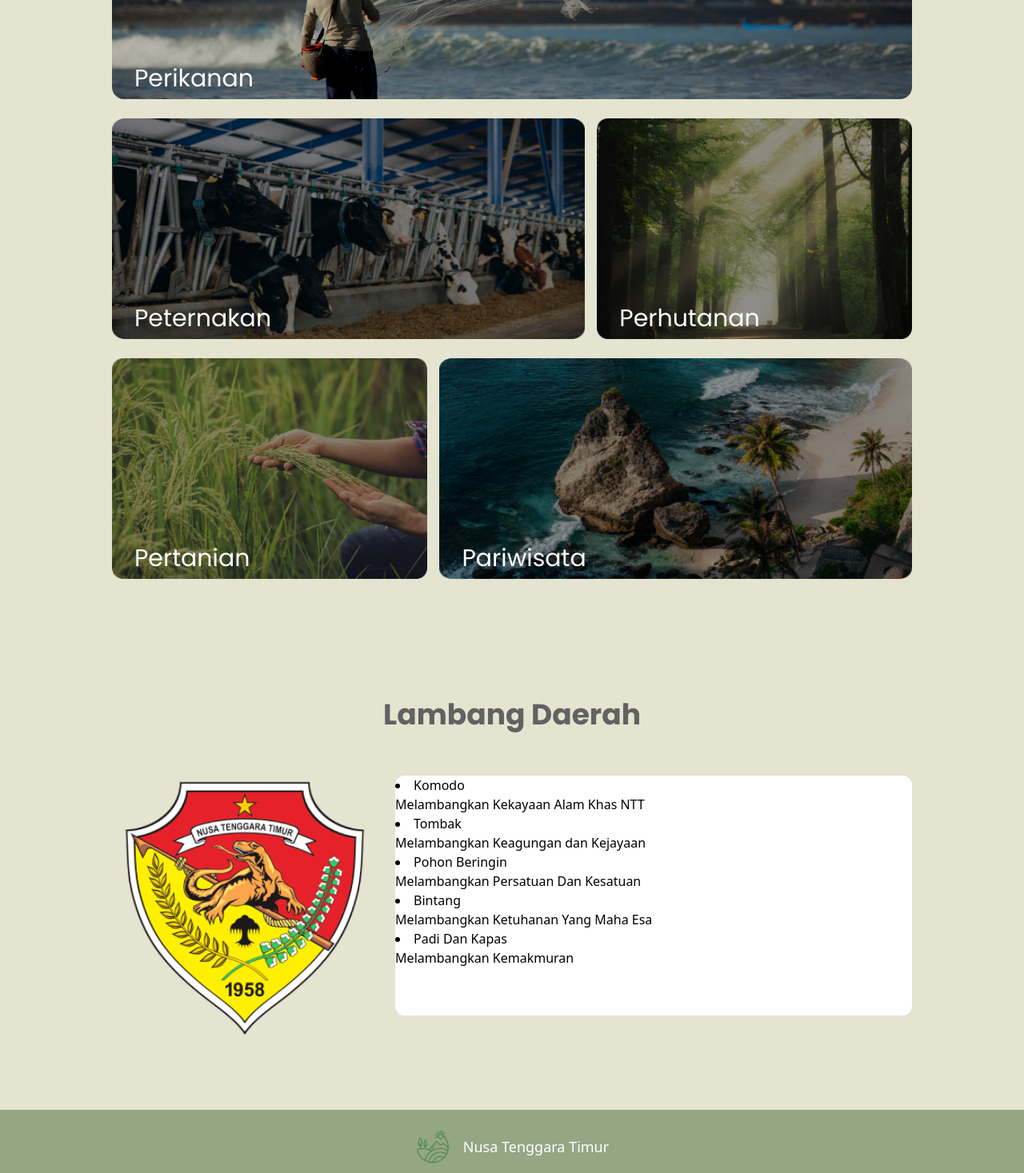
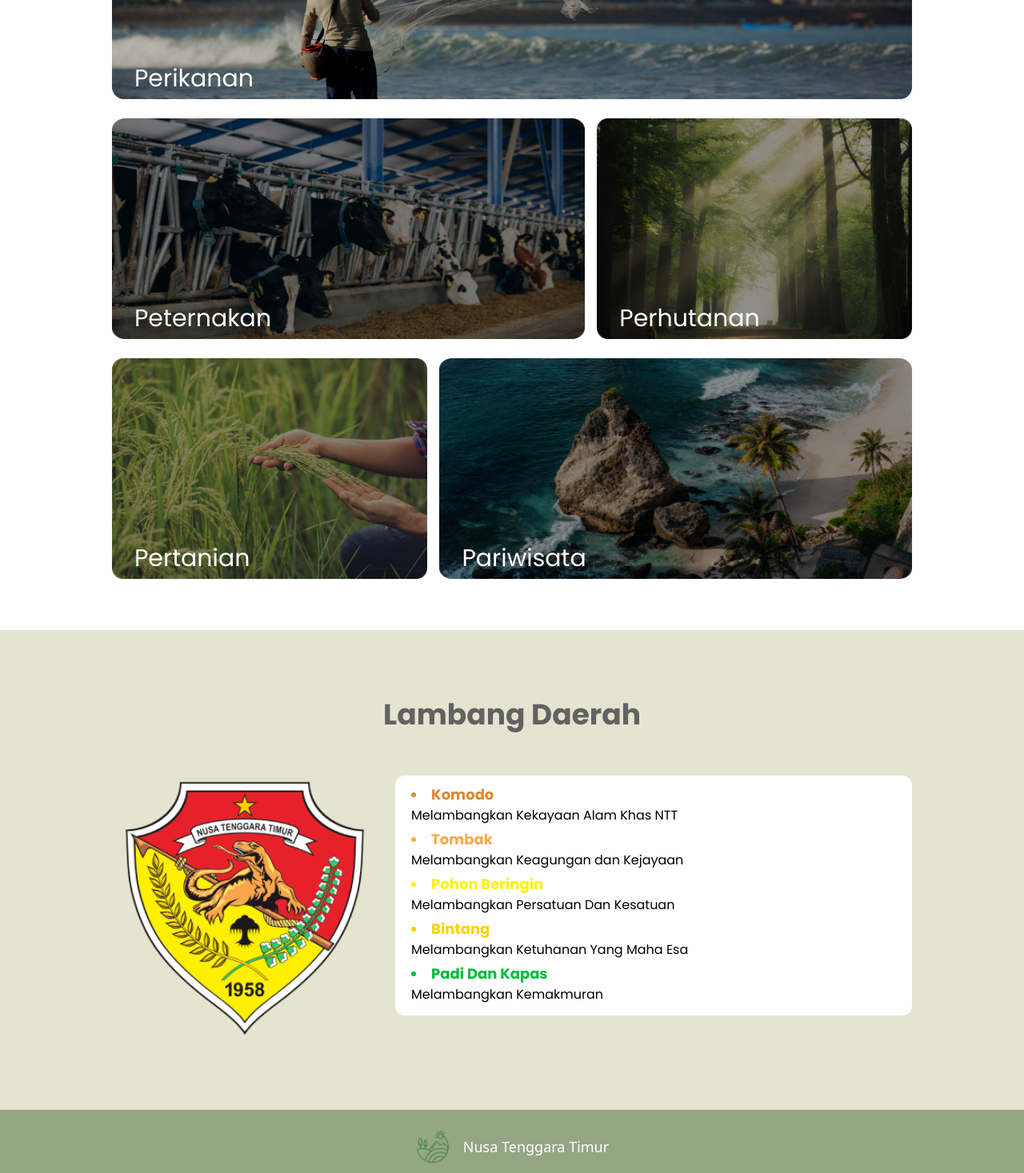
Before and after one commit to Azzahira-Calista/pancasila-vue, a Vue app: page / in a window 1280 px wide. Shown: the part 3638-5105 px from the top of the page at 80% size. Built offline with nearby package versions, Linux system fonts and the light colour scheme; a web font is replaced by a local one.

Commit message:
style: [FA] add style about component emblem area

```diff
--- a/src/components/About Component/AboutCompContribution/AboutCompContribution.vue
+++ b/src/components/About Component/AboutCompContribution/AboutCompContribution.vue
@@ -1,6 +1,6 @@
 <template>
   <div
-    class=" w-screen px-[8.75rem] py-[4rem] flex flex-col items-center"
+    class=" w-screen px-[8.75rem] py-[4rem] flex flex-col items-center bg-white"
   >
     <h1 class="text-[#626262] font-poppins text-4xl font-bold mb-4">
       {{ headerText }}
--- a/src/components/About Component/AboutCompEmblemArea/AboutCompEmblemArea.vue
+++ b/src/components/About Component/AboutCompEmblemArea/AboutCompEmblemArea.vue
@@ -3,8 +3,8 @@
     <h1 class="font-poppins font-bold text-[#626262] text-4xl mb-14">{{ heading }}</h1>
     <div class="flex justify-between w-full  h-full">
         <img :src= "emblemImage" :alt= "heading">
-        <div class="bg-white w-[40.37rem] h-[18.75rem] rounded-xl">
-            <div class="flex flex-col">
+        <div class="bg-white w-[40.37rem] h-[18.75rem] rounded-xl py-5 pl-5">
+            <div class=" h-full flex flex-col justify-center">
                 <PointTextVue v-for="text in emblemData" :key="text.id"
                 :pointColor="text.pointColor"
                 :pointText="text.pointText"
@@ -31,31 +31,31 @@ export default {
                 {
                     id: 1,
                     pointText: 'Komodo',
-                    pointColor: '#D78934',
+                    pointColor: 'text-[#D78934]',
                     descriptionText: 'Melambangkan Kekayaan Alam Khas NTT'
                 },
                 {
                     id: 2,
                     pointText: 'Tombak',
-                    pointColor: '#D78934',
+                    pointColor: 'text-[#FAA74A]',
                     descriptionText: 'Melambangkan Keagungan dan Kejayaan'
                 },
                 {
                     id: 3,
                     pointText: 'Pohon Beringin',
-                    pointColor: '#FFFFFF',
+                    pointColor: 'text-[#FFF000]',
                     descriptionText: 'Melambangkan Persatuan Dan Kesatuan'
                 },
                 {
                     id: 4,
                     pointText: 'Bintang',
-                    pointColor: '#FED100',
+                    pointColor: 'text-[#FED100]',
                     descriptionText: 'Melambangkan Ketuhanan Yang Maha Esa'
                 },
                 {
                     id: 5,
                     pointText: 'Padi Dan Kapas',
-                    pointColor: '#00BB3E',
+                    pointColor: 'text-[#00BB3E]',
                     descriptionText: 'Melambangkan Kemakmuran'
                 }
             ]
--- a/src/components/About Component/AboutCompEmblemArea/PointText.vue
+++ b/src/components/About Component/AboutCompEmblemArea/PointText.vue
@@ -1,9 +1,9 @@
 <template>
-    <div class="flex flex-col">
-          <li :class="`text-[${pointColor}]`">
+    <div class="flex flex-col mb-1">
+          <li :class="`${pointColor} font-bold font-poppins text-lg`">
             {{ pointText }}
         </li>
-        <p> {{ descriptionText }}</p>
+        <p class="font-poppins"> {{ descriptionText }}</p>
     </div>
 </template>
 
```
